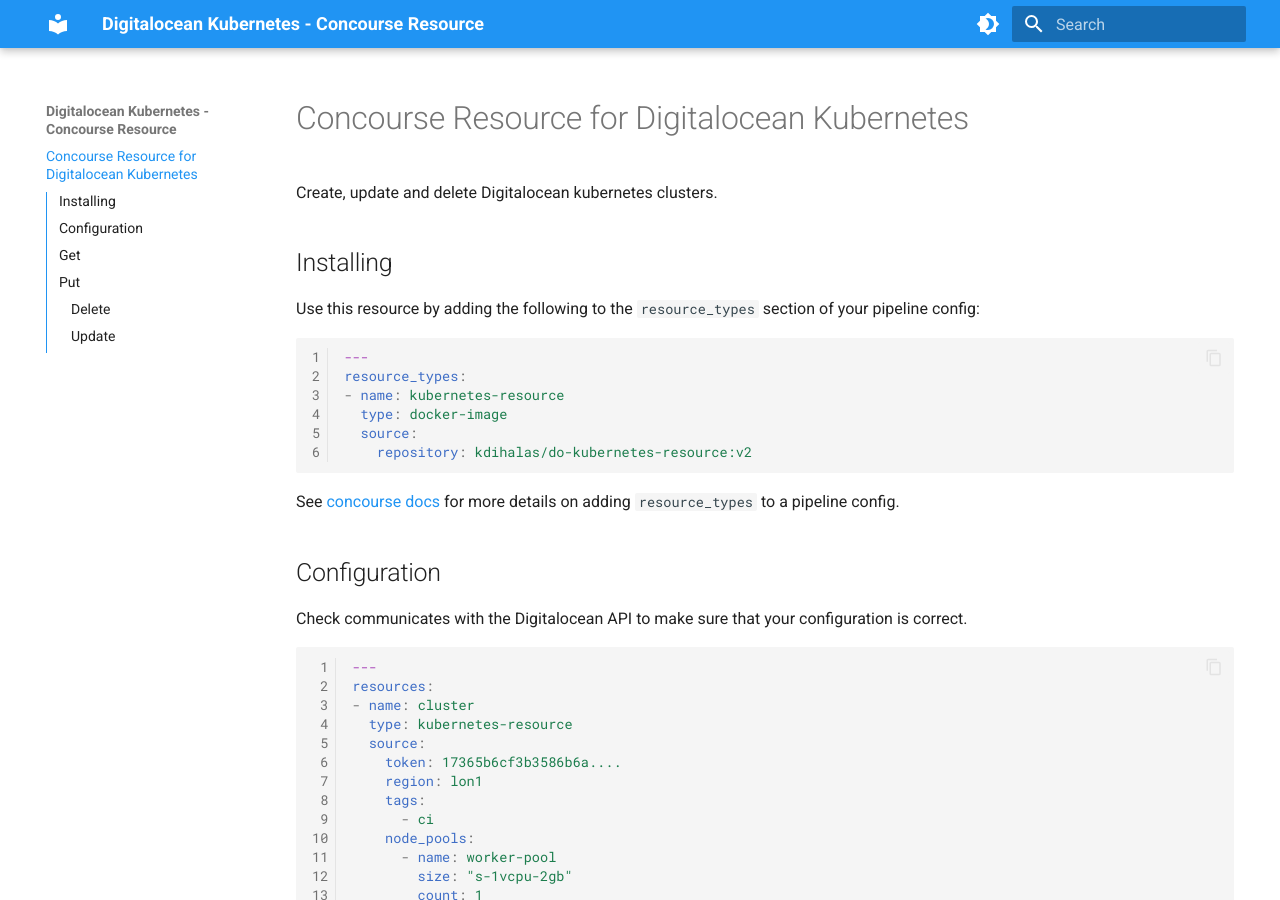
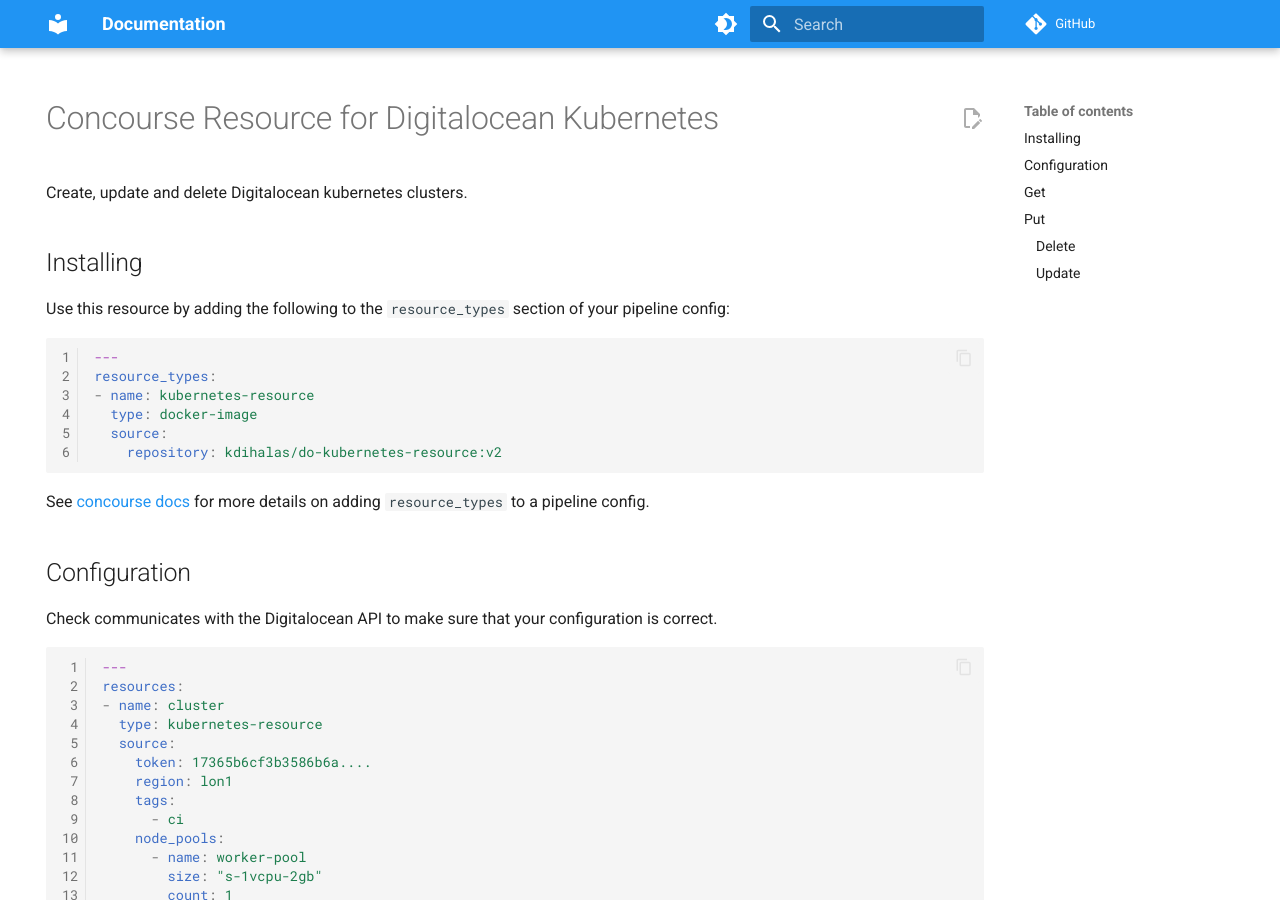
Before and after one commit to kdihalas/concourse-do-kubernetes-resource, an MkDocs documentation site: the page built from docs/index.md, in a window 1280 px wide and 900 px high. Built offline with MkDocs 1.6.1 and Material for MkDocs 9.7.7, drawn with Linux system fonts in a browser that asks for light colours; comment, search, counter and statistics services are not loaded.

Commit message:
Update the documentation stracture

```diff
--- a/mkdocs.yml
+++ b/mkdocs.yml
@@ -1,15 +1,15 @@
-site_name: Digitalocean Kubernetes - Concourse Resource
+site_name: Documentation
+repo_url: https://github.com/kdihalas/concourse-do-kubernetes-resource
 theme:
   name: material
   features:
-    - navigation.sections
-    - navigation.path
-    - toc.integrate
+    - toc.follow
     - search.suggest
     - search.highlight
     - content.tabs.link
     - content.code.annotation
     - content.code.copy
+    - content.action.edit
   language: en
   palette:
     - scheme: default
```
Also changed, not shown: docs/index.md (+5 -1 lines).
